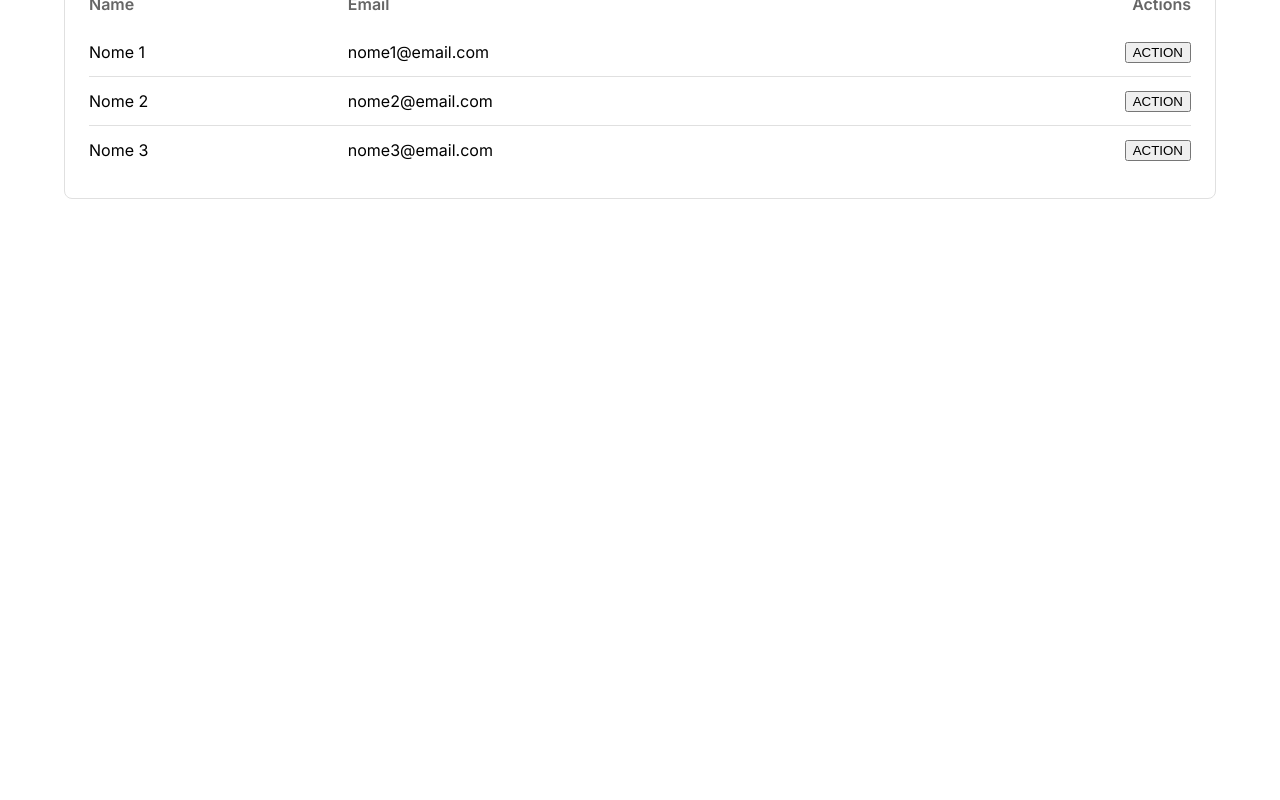
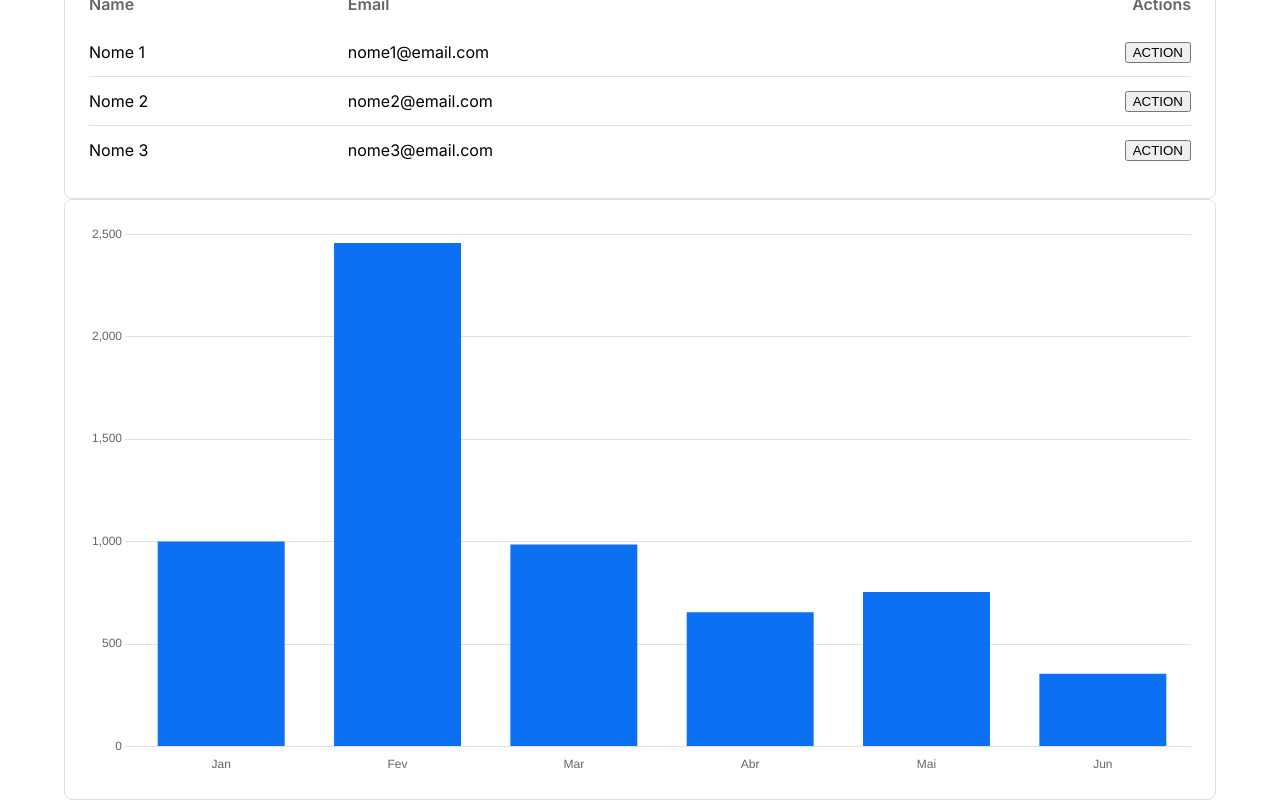
Before and after one commit to SidneySant0s/dnc-sales-dashboard-SidneySantos, a React (Vite) app: page /home in a window 1280 px wide. Shown: the part 483-1283 px from the top of the page. Before the commit the page ends 800 px from the top, so only its background shows below. Built offline with nearby package versions, Linux system fonts and the light colour scheme.

Commit message:
feat/Chart Component

```diff
--- a/package.json
+++ b/package.json
@@ -15,7 +15,9 @@
     "@mui/material": "^7.3.4",
     "@mui/styled-engine-sc": "^7.3.3",
     "@types/styled-components": "^5.1.34",
+    "chart.js": "^4.5.1",
     "react": "^19.1.1",
+    "react-chartjs-2": "^5.3.1",
     "react-dom": "^19.1.1",
     "react-router-dom": "^7.9.4",
     "styled-components": "^6.1.19"
--- /dev/null
+++ b/src/components/CustomChart.tsx
@@ -0,0 +1,78 @@
+import { useTheme } from "styled-components";
+import {
+    Chart as ChartJS,
+    CategoryScale,
+    LinearScale,
+    BarElement,
+    PointElement,
+    LineElement,
+    Title,
+    Tooltip,
+    Legend
+} from 'chart.js'
+import { Line } from "react-chartjs-2";
+import { Bar } from "react-chartjs-2";
+import type { CustomChartProps } from "@/types";
+
+ChartJS.register(
+    CategoryScale,
+    LinearScale,
+    BarElement,
+    PointElement,
+    LineElement,
+    Title,
+    Tooltip,
+    Legend
+)
+
+function CustomChart(props: CustomChartProps){
+    const { data, labels, type } = props
+    const theme = useTheme()
+    const options = {
+        responsive: true,
+        scaleShowVerticalLine: false,
+        scales: {
+                x:{
+                    border:{
+                        display: false
+                    },
+                    grid: {
+                        display: false
+                    },
+                    ticks:{
+                        color: theme.typographies.subtitle
+                    },
+                },
+
+                y:{
+                    border:{
+                        display: false
+                    },
+                    grid: {
+                    color: theme.appDefaultStroke,
+                    },
+                    ticks:{
+                        color: theme.typographies.subtitle,
+                    },
+                },
+            },
+            plugins:{
+                legend: {
+                    display: false
+                },
+            },
+        }
+        const chartData ={
+            labels,
+            datasets: [
+                {
+                    data: data,
+                    borderColor: 'rgb(12, 112, 242)',
+                    backgroundColor: 'rgba(12, 112, 242, 1)',
+                }
+            ]
+        }
+        return type === 'bar' ? (<Bar options={options} data={chartData}/>) : (<Line options={options} data={chartData}/>)
+    }
+
+export default CustomChart
--- a/src/components/index.ts
+++ b/src/components/index.ts
@@ -1,4 +1,5 @@
 export { default as  AvatarsList } from './AvatarList'
+export { default as  CustomChart } from './CustomChart'
 export { default as  CustomTable } from './CustomTable'
 export { default as  FormComponent } from './FormComponent'
 export { default as  Header } from './Header'
--- a/src/pages/Home.tsx
+++ b/src/pages/Home.tsx
@@ -1,4 +1,4 @@
-import { AvatarsList, CardComponent, CustomTable, Header } from "@/components"
+import { AvatarsList, CardComponent, CustomChart, CustomTable, Header } from "@/components"
 import { Container } from "@mui/material"
 import { currencyConverter } from "@/utils"
 
@@ -52,6 +52,9 @@
         <CardComponent>
           <CustomTable headers={mockTableData.headers} rows={mockTableData.rows}/>
         </CardComponent>
+        <CardComponent>
+           <CustomChart labels={['Jan', 'Fev', 'Mar','Abr','Mai','Jun']} data={[1000.12, 2456.54, 986.32, 654.89, 754.89, 354.89]} type="bar"/>
+        </CardComponent>
     </Container>
     </>
   )
--- /dev/null
+++ b/src/types/customChart.d.ts
@@ -0,0 +1,5 @@
+export interface CustomChartProps{
+    labels: string[]
+    data: number[]
+    type: 'line'| 'bar'
+}
--- a/src/types/index.ts
+++ b/src/types/index.ts
@@ -1,4 +1,5 @@
 export * from './avatarsList'
+export * from './customChart'
 export * from './customTable'
 export * from './theme'
 export * from './formComponent'
```
Also changed, not shown: 1 other file (tests, documents, lock files or other folders).
